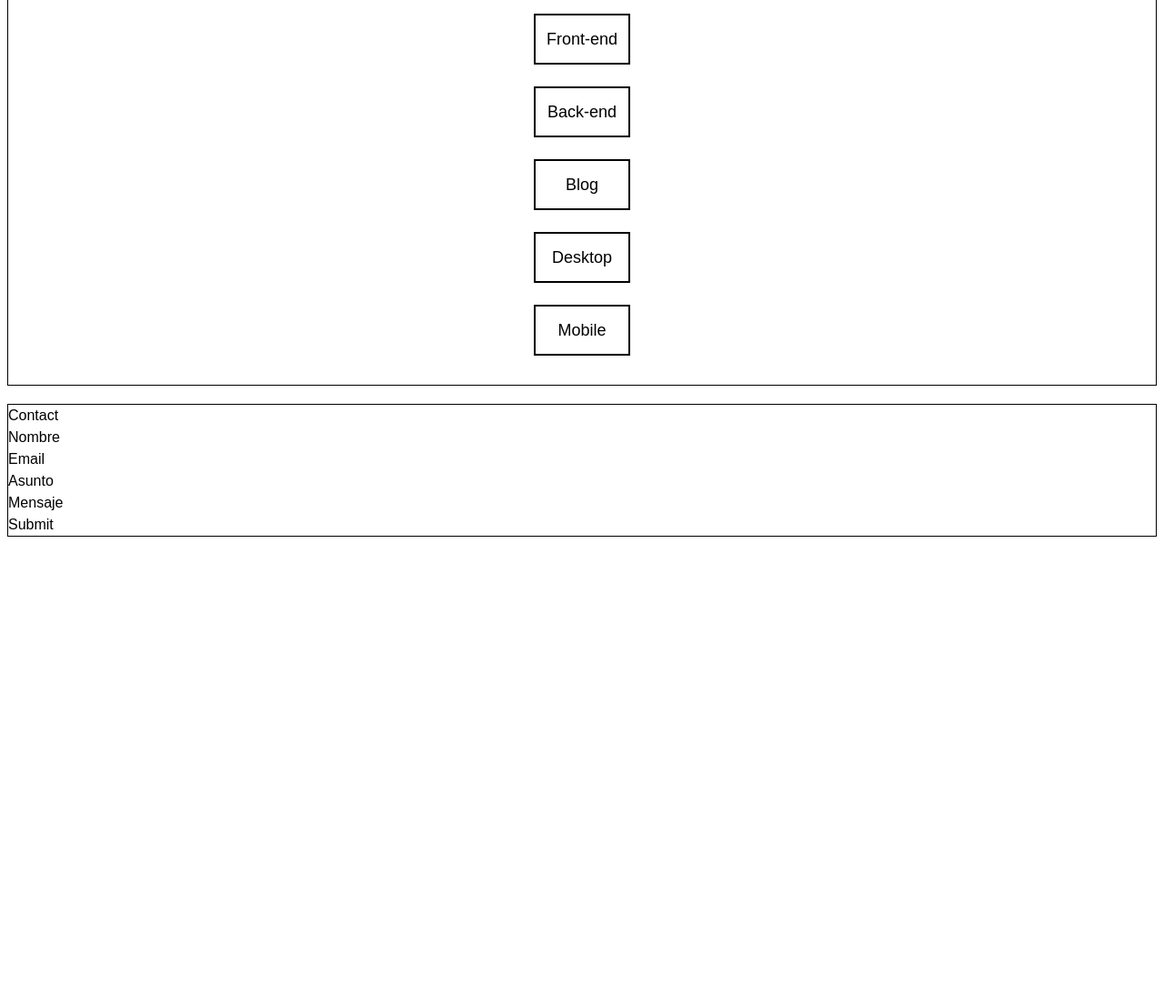
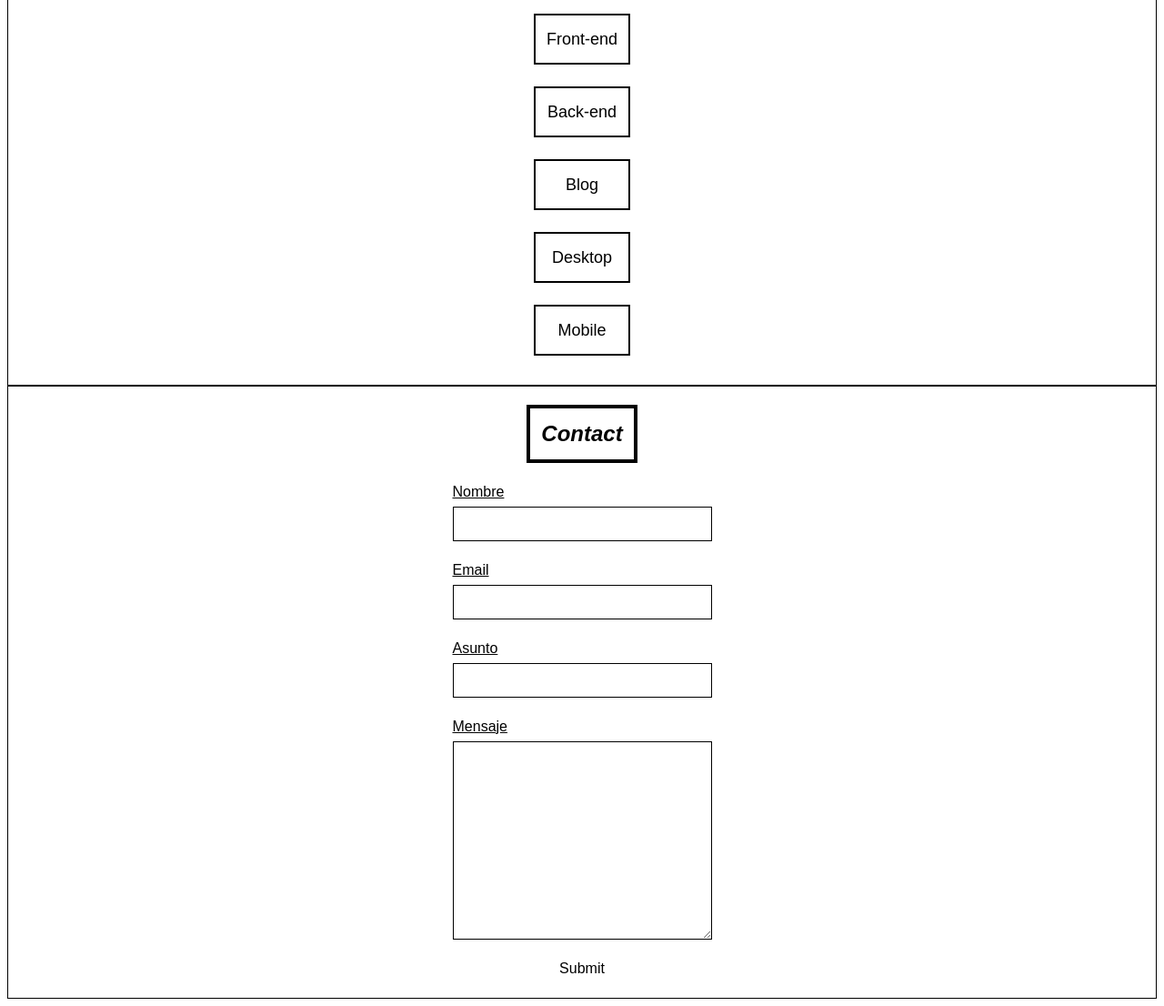
Before and after one commit to andresMataX/portafolio, a website: page index.html in a window 1280 px wide. Shown: the part 1154-2260 px from the top of the page at 91% size. Before the commit the page ends 1752 px from the top, so only its background shows below. Drawn offline with Linux system fonts and the light colour scheme; a web font is replaced by a local one.

Commit message:
Estilos del formulario y ajuste de etiqueta <a> en proyectos

```diff
--- a/index.html
+++ b/index.html
@@ -38,42 +38,54 @@
                 Projects
             </h2>
             <div id="projects" class="flex flex-col">
+                <a href="#">
                     <h3 class="border-2 border-black text-lg m-3 p-3 text-center">
-                    <a href="#">Front-end</a>
+                        Front-end
                     </h3>
+                </a>
+                <a href="#">
                     <h3 class="border-2 border-black text-lg m-3 p-3 text-center">
-                    <a href="#">Back-end</a>
+                        Back-end
                     </h3>
+                </a>
+                <a href="#">
                     <h3 class="border-2 border-black text-lg m-3 p-3 text-center">
-                    <a href="#">Blog</a>
+                        Blog
                     </h3>
+                </a>
+                <a href="#">
                     <h3 class="border-2 border-black text-lg m-3 p-3 text-center">
-                    <a href="#">Desktop</a>
+                        Desktop
                     </h3>
+                </a>
+                <a href="#">
                     <h3 class="border-2 border-black text-lg m-3 p-3 text-center">
-                    <a href="#">Mobile</a>
+                        Mobile
                     </h3>
+                </a>
             </div>
         </div>
 
         <!-- Sección de contacto -->
-        <div class="mt-5 border border-black">
-            <h2>Contact</h2>
+        <div class="p-5 border border-black flex flex-col items-center">
+            <h2 class="border-4 border-black text-2xl p-3 mb-5 text-center italic font-bold">
+                Contact
+            </h2>
             <div id="contact">
-                <form>
-                    <label for="name">Nombre</label>
-                    <input type="text" name="name" id="name">
-                    <br>
-                    <label for="email">Email</label>
-                    <input type="text" name="email" id="email">
-                    <br>
-                    <label for="subject">Asunto</label>
-                    <input type="text" name="subject" id="subject">
-                    <br>
-                    <label for="message">Mensaje</label>
-                    <input type="text" name="message" id="message">
-                    <br>
-                    <button>Submit</button>
+                <form class="flex flex-col">
+                    <label for="name" class="underline mb-1">Nombre</label>
+                    <input class="border-black border px-3 py-2 mb-5 text-sm shadow-sm" type="text" name="name"
+                        id="name">
+                    <label class="underline mb-1" for="email">Email</label>
+                    <input class="border-black border px-3 py-2 mb-5 text-sm shadow-sm" type="text" name="email"
+                        id="email">
+                    <label class="underline mb-1" for="subject">Asunto</label>
+                    <input class="border-black border px-3 py-2 mb-5 text-sm shadow-sm" type="text" name="subject"
+                        id="subject">
+                    <label class="underline mb-1" for="message">Mensaje</label>
+                    <textarea class="border-black border px-3 py-2 mb-5 text-sm shadow-sm" name="message" id="message"
+                        cols="30" rows="10"></textarea>
+                    <button class="" type="submit">Submit</button>
                 </form>
             </div>
         </div>
```
Also changed, not shown: style.css. Lines whose indentation alone changed are shown as unchanged.
